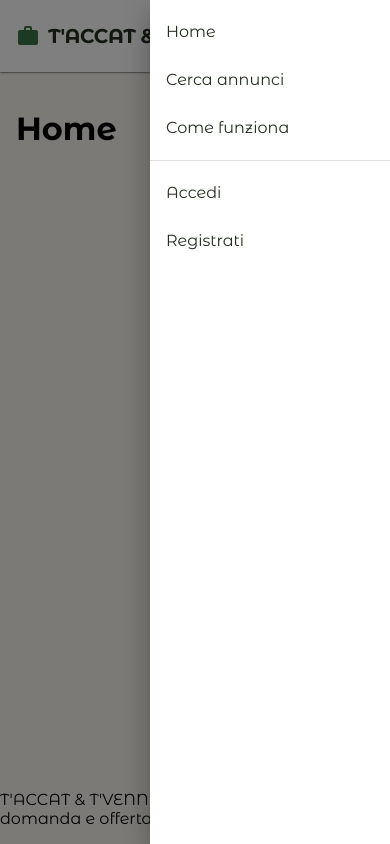
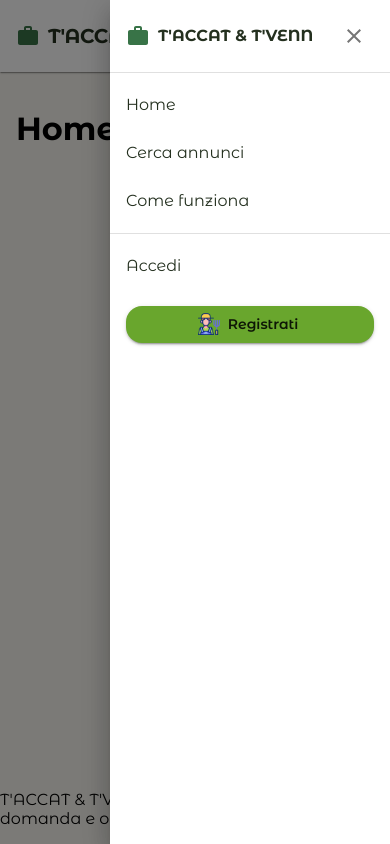
Before and after one commit to lup62/T-ACCAT-T-VENN, a React (Vite) app in the folder client/: page / in a window 390 px wide. Both pictures are taken after a click on the button "Apri menu". Built offline with nearby package versions, Linux system fonts and the light colour scheme.

Commit message:
aggiunto logo hamburger e close icon

```diff
--- a/client/src/components/Navbar.jsx
+++ b/client/src/components/Navbar.jsx
@@ -15,6 +15,7 @@ import {
     Divider,
 } from "@mui/material";
 import MenuIcon from "@mui/icons-material/Menu";
+import CloseIcon from "@mui/icons-material/Close";
 import WorkIcon from "@mui/icons-material/Work";
 import farmerIcon from "../assets/farmerIcon.png"
 
@@ -162,7 +163,42 @@ function Navbar() {
                 open={mobileMenuOpen}
                 onClose={() => setMobileMenuOpen(false)}
             >
-                <Box sx={{ width: 240 }} role="presentation">
+                <Box sx={{ width: 280 }} role="presentation">
+                    <Box
+                        sx={{
+                            display: "flex",
+                            alignItems: "center",
+                            justifyContent: "space-between",
+                            px: 2,
+                            py: 2,
+                        }}
+                    >
+                        <Box
+                            sx={{
+                                display: "flex",
+                                alignItems: "center",
+                                gap: 1,
+                            }}
+                        >
+                            <WorkIcon color="primary" />
+                            <Typography
+                                variant="subtitle1"
+                                sx={{ fontWeight: 700 }}
+                            >
+                                T&apos;ACCAT & T&apos;VENN
+                            </Typography>
+                        </Box>
+
+                        <IconButton
+                            aria-label="Chiudi menu"
+                            onClick={() => setMobileMenuOpen(false)}
+                        >
+                            <CloseIcon />
+                        </IconButton>
+                    </Box>
+
+                    <Divider />
+
                     <List>
                         {navLinks.map(({ label, to }) => (
                             <ListItem key={to} disablePadding>
@@ -189,17 +225,31 @@ function Navbar() {
                                 <ListItemText primary="Accedi" />
                             </ListItemButton>
                         </ListItem>
+                    </List>
 
-                        <ListItem disablePadding>
-                            <ListItemButton
-                                component={RouterLink}
-                                to="/register"
-                                onClick={() => setMobileMenuOpen(false)}
-                            >
-                                <ListItemText primary="Registrati" />
-                            </ListItemButton>
-                        </ListItem>
-                    </List>
+                    <Box sx={{ px: 2, py: 1 }}>
+                        <Button
+                            component={RouterLink}
+                            to="/register"
+                            onClick={() => setMobileMenuOpen(false)}
+                            variant="contained"
+                            color="secondary"
+                            fullWidth
+                            startIcon={
+                                <Box
+                                    component="img"
+                                    src={farmerIcon}
+                                    alt=""
+                                    sx={{
+                                        width: 22,
+                                        height: 22,
+                                    }}
+                                />
+                            }
+                        >
+                            Registrati
+                        </Button>
+                    </Box>
                 </Box>
             </Drawer>
         </AppBar>
```
